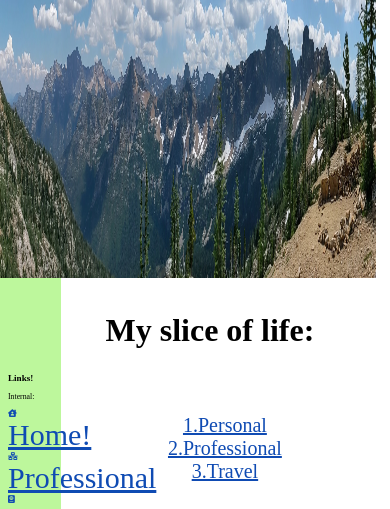
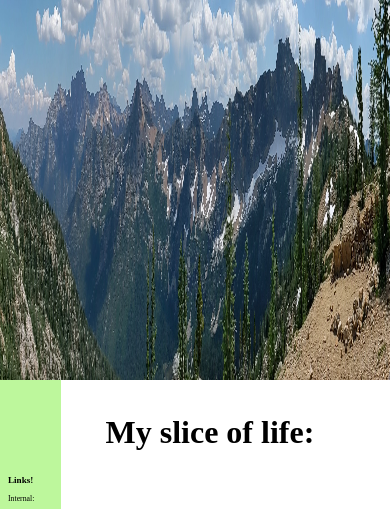
Before and after one commit to ccm8729/odin, a plain HTML site: page html-boilerplate/web2/index.html in a window 390 px wide. Shown: the top 509 px of the page. Drawn offline with Linux system fonts and the light colour scheme.

Commit message:
mobile friendly updates

```diff
--- a/html-boilerplate/web2/index.html
+++ b/html-boilerplate/web2/index.html
@@ -6,11 +6,14 @@
     <title>Chris Fedosick - Welcome!</title>
     <link rel="stylesheet" href="./style.css">
     <script src="https://kit.fontawesome.com/c7a8ef262f.js" crossorigin="anonymous"></script>
+
+    <img class="headimg" src="../panocrof.jpg" alt="A photo by me from north cascades, Washington, USA">
+    <h1 class="headtext">My slice of life:</h1>
 </head>
 <body>
 
-    <img class="headimg" src="../panocrof.jpg" alt="A photo by me from north cascades, Washington, USA">
-    <h1 class="headtext">My slice of life:</h1>
+    <!--<img class="headimg" src="../panocrof.jpg" alt="A photo by me from north cascades, Washington, USA">
+    <h1 class="headtext">My slice of life:</h1>-->
 
 <div class="links">
     <h3>Links!</h3>
--- a/html-boilerplate/web2/style.css
+++ b/html-boilerplate/web2/style.css
@@ -1,9 +1,10 @@
 .headimg
 {
-    height: 280px;
-    width: 101%;
-    margin-left: -10px;
-    margin-top: -10px;
+    height: 45vh;
+    width: 100vw;
+    margin-left: -8px;
+    margin-top: -8px;
+
 }
 
 .header
@@ -23,6 +24,7 @@ body
 {
     background: linear-gradient(to right, #BDF79C 15.76%, white 15.76% 100%);
 
+    background-repeat: no-repeat;
 
 }
 
@@ -38,7 +40,7 @@ a:visited
 
 .links
 {
-    width: 15%;
+    width: 15vw;
     left: 15px;
     float: left;
     font-size: 2vw;
```
